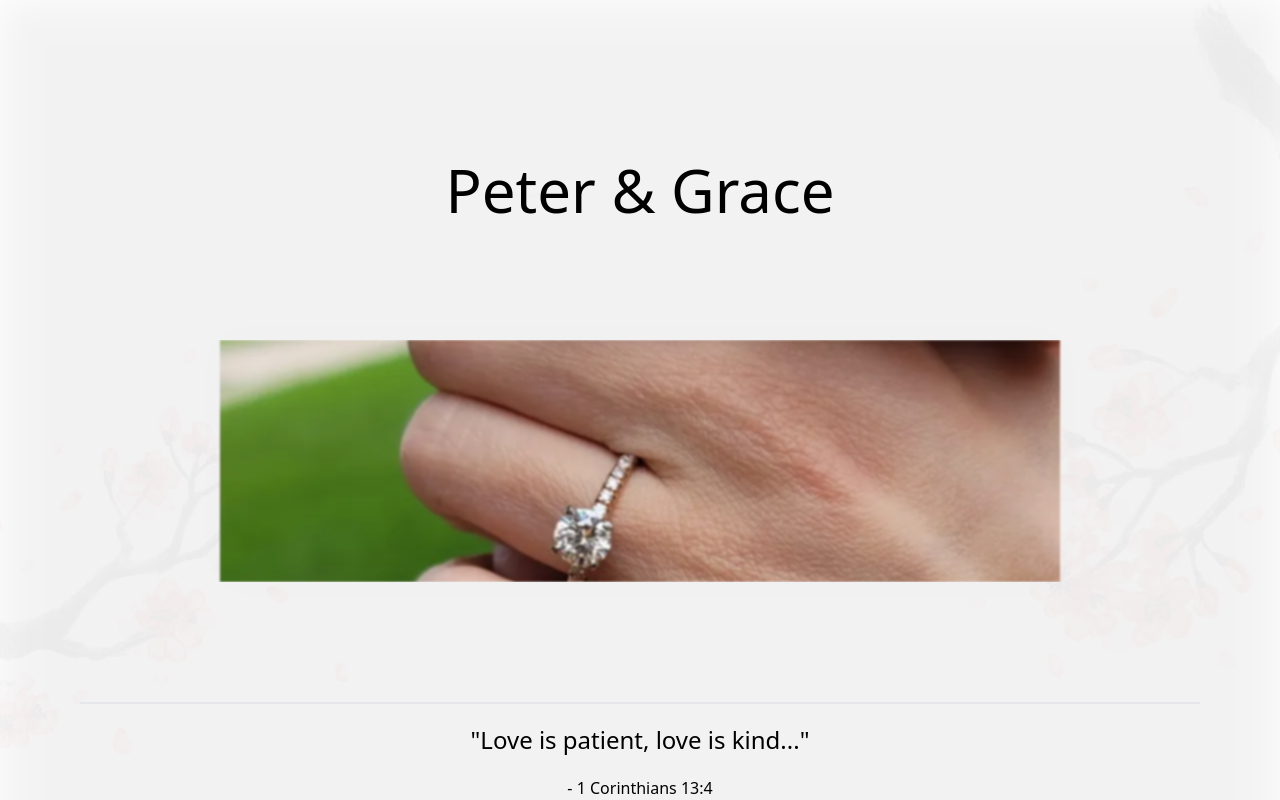
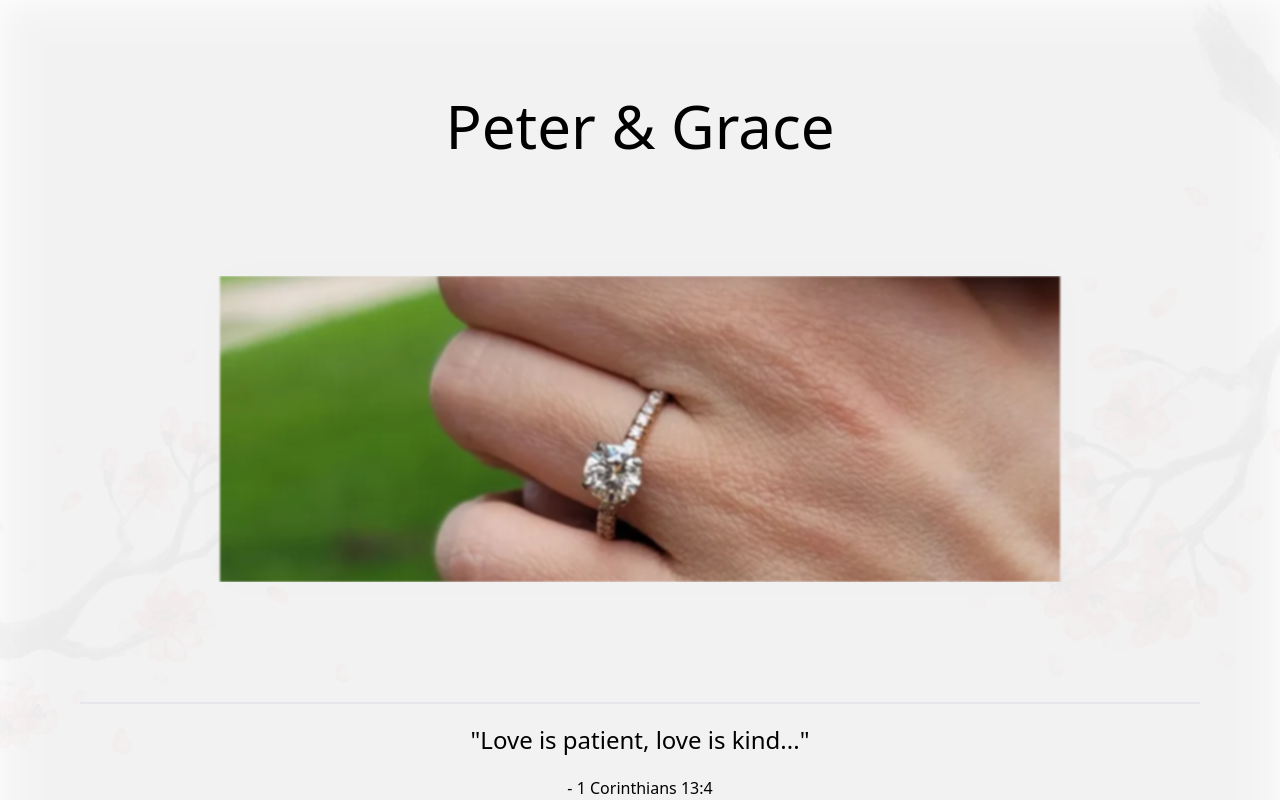
Before and after one commit to podoodoo/petergrace, a React (Create React App) app: page / in a window 1280 px wide. Shown: the top 800 px of the page. Built offline with nearby package versions, Linux system fonts and the light colour scheme; no server answers; what aws-amplify would draw is missing.

Commit message:
home adjustments

```diff
--- a/src/pages/Home.jsx
+++ b/src/pages/Home.jsx
@@ -3,11 +3,11 @@ import pic7 from "../assets/pics/7.jpg";
 function Home() {
   return (
     <div className="flex flex-col w-full h-full align-center">
-      <h1 className="w-full text-center text-4xl mb-10 pt-20 md:pt-40 md:text-6xl">
+      <h1 className="w-full text-center text-4xl mb-10 pt-16 md:pt-24 md:text-6xl">
         Peter & Grace
       </h1>
       <div className="flex justify-center align-middle overflow-hidden m-5 md:m-20">
-        <img src={pic7} alt="7.jpg" className="md:w-3/4 md:object-none md:object-[-300px_-750px] md:blur-[1px]" />
+        <img src={pic7} alt="7.jpg" className="md:w-3/4 md:object-none md:object-[-270px_-750px] md:blur-[1px]" />
       </div>
       <h3 className="text-center mt-10 mx-5 px-5 pt-5 text-2xl border-t-2 md:mx-20">
         "Love is patient, love is kind..."
```
